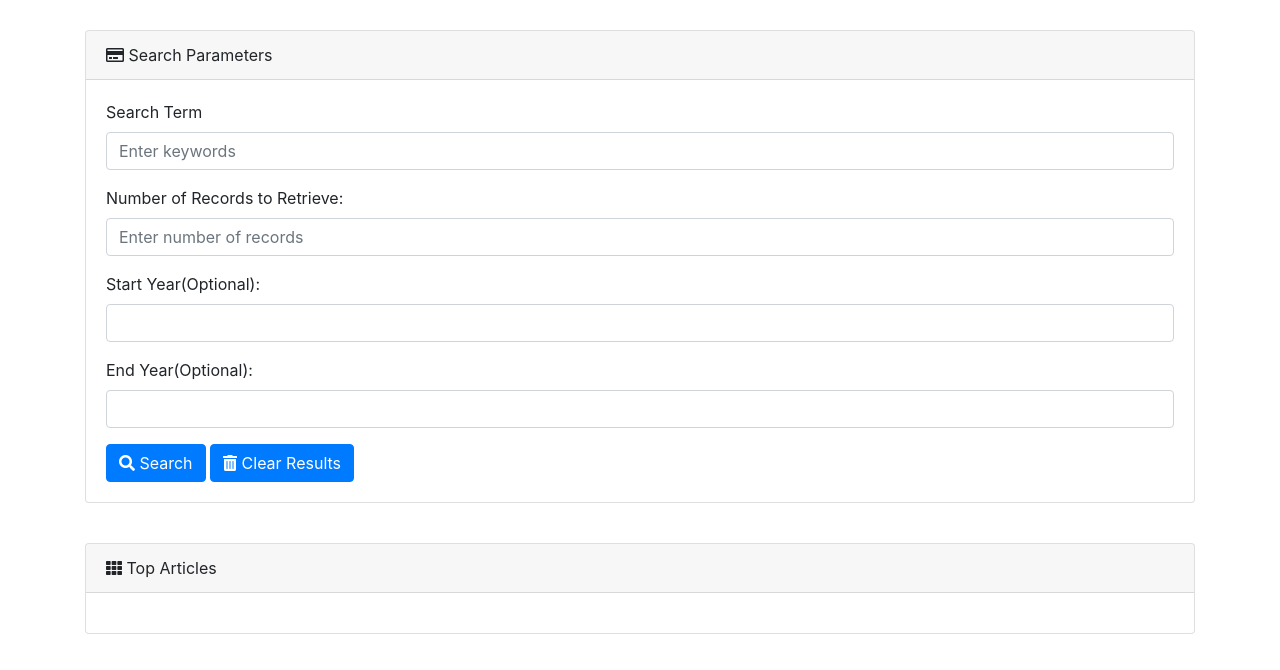
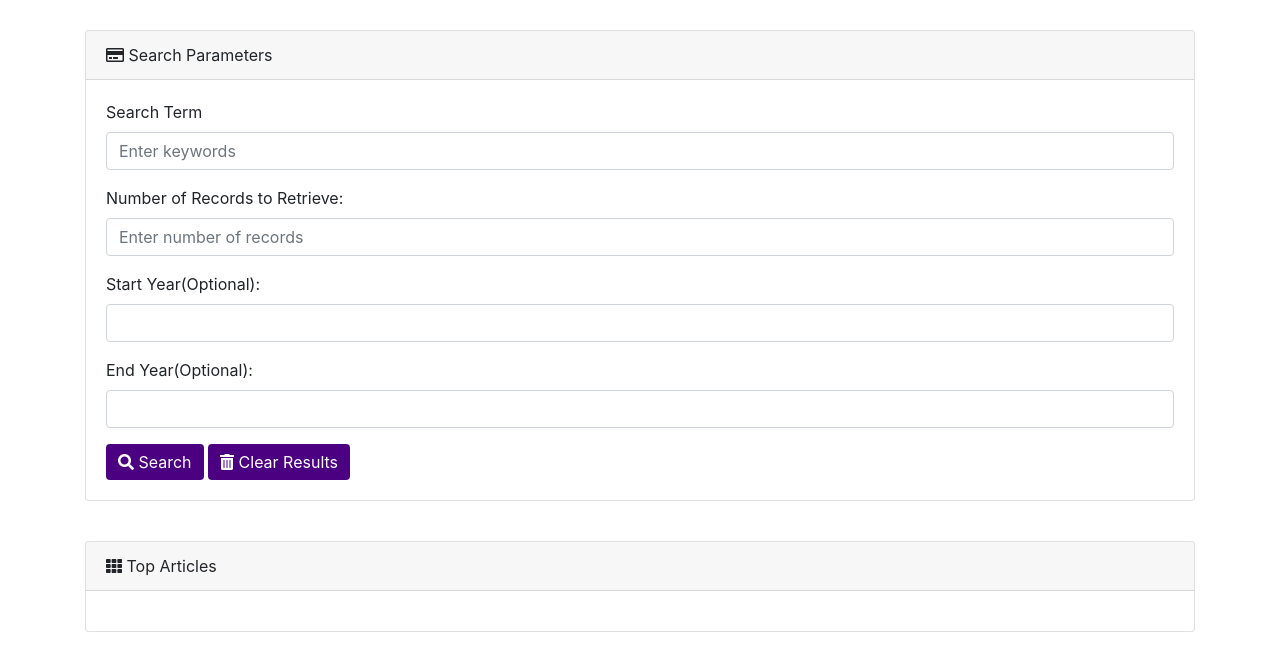
Before and after one commit to farha-neu/NYTSearch, a plain HTML site: page index.html in a window 1280 px wide. Shown: the part 186-856 px from the top of the page. Drawn offline with nearby package versions, Linux system fonts and the light colour scheme.

```diff
--- a/css/style.css
+++ b/css/style.css
@@ -6,3 +6,8 @@
     background: indigo;
     color: white;
 }
+
+.btn-primary{
+    background: indigo;
+    border: 0px;
+}
```
